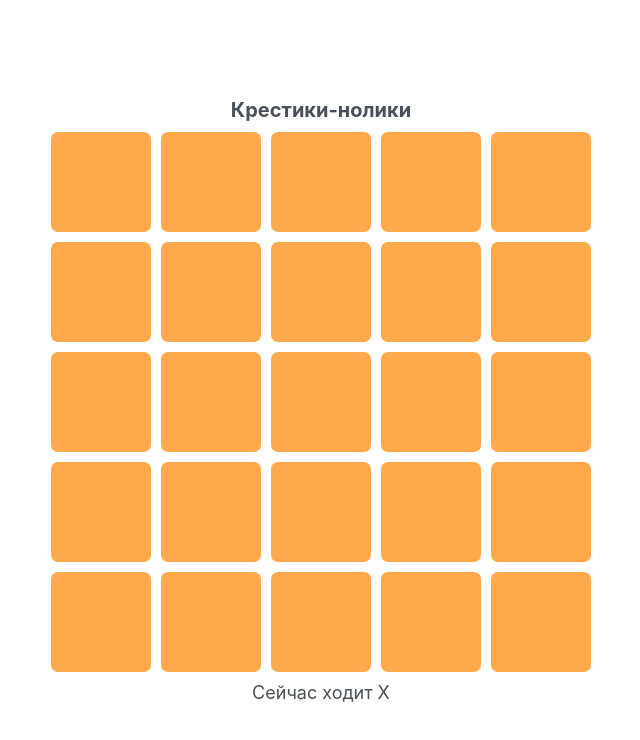
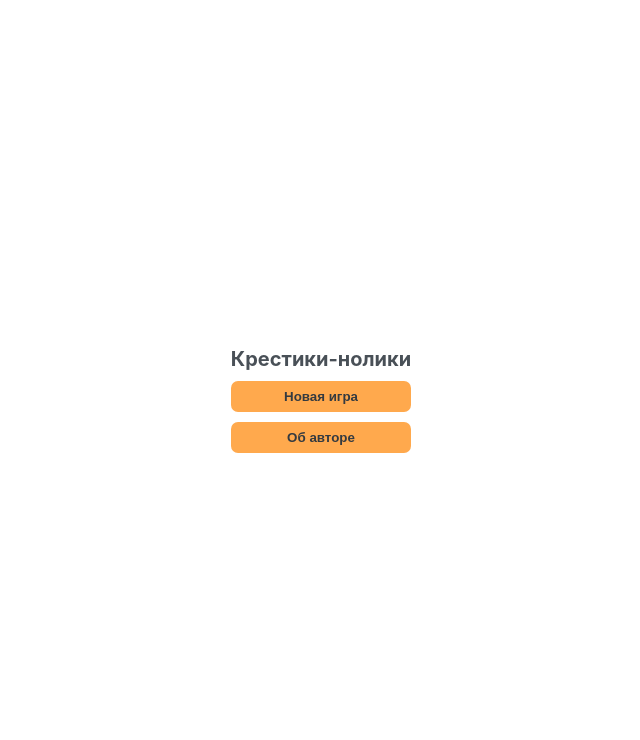
Before and after one commit to yadelishka/tic-tac-toe_game, a React (Create React App) app: page / in a window 1280 px wide. Shown: the top 740 px of the page, without its empty margins (319-959 px from the left). Built offline with nearby package versions, Linux system fonts and the light colour scheme.

Commit message:
add menu, win-alert

```diff
--- a/package.json
+++ b/package.json
@@ -1,5 +1,5 @@
 {
-  "name": "eat-n-split",
+  "name": "tic-tac-toe_game",
   "version": "0.1.0",
   "private": true,
   "dependencies": {
--- a/src/App.js
+++ b/src/App.js
@@ -35,57 +35,67 @@ function checkWinCondition(
   const value = cells[lastMoveIndex];
   const rowIndex = Math.floor(lastMoveIndex / columnCount);
   const columnIndex = lastMoveIndex % columnCount;
+  let winningCells = [];
 
   let winCounter = 1;
   let tempIndex = lastMoveIndex + 1;
   while (
-    winCounter < winCount &&
+    // winCounter < winCount &&
     rowIndex === Math.floor(tempIndex / columnCount) &&
     cells[tempIndex] === value
   ) {
+    winningCells.push(tempIndex);
     winCounter++;
     tempIndex++;
   }
   tempIndex = lastMoveIndex - 1;
   while (
-    winCounter < winCount &&
+    // winCounter < winCount &&
     rowIndex === Math.floor(tempIndex / columnCount) &&
     cells[tempIndex] === value
   ) {
+    winningCells.push(tempIndex);
     winCounter++;
     tempIndex--;
   }
-  if (winCounter >= winCount) return true;
+  winningCells.push(lastMoveIndex);
+  if (winCounter >= winCount) return winningCells;
 
+  winningCells.splice(0, winningCells.length);
   winCounter = 1;
   tempIndex = lastMoveIndex - columnCount;
   while (
-    winCounter < winCount &&
+    // winCounter < winCount &&
     columnIndex === tempIndex % columnCount &&
     cells[tempIndex] === value
   ) {
+    winningCells.push(tempIndex);
     winCounter++;
     tempIndex -= columnCount;
   }
   tempIndex = lastMoveIndex + columnCount;
   while (
-    winCounter < winCount &&
+    // winCounter < winCount &&
     columnIndex === tempIndex % columnCount &&
     cells[tempIndex] === value
   ) {
+    winningCells.push(tempIndex);
     winCounter++;
     tempIndex += columnCount;
   }
-  if (winCounter >= winCount) return true;
+  winningCells.push(lastMoveIndex);
+  if (winCounter >= winCount) return winningCells;
 
+  winningCells.splice(0, winningCells.length);
   winCounter = 1;
   tempIndex = lastMoveIndex + columnCount + 1;
   let tempRow = rowIndex + 1;
   while (
-    winCounter < winCount &&
+    // winCounter < winCount &&
     tempRow === Math.floor(tempIndex / columnCount) &&
     cells[tempIndex] === value
   ) {
+    winningCells.push(tempIndex);
     winCounter++;
     tempIndex += columnCount + 1;
     tempRow++;
@@ -93,24 +103,28 @@ function checkWinCondition(
   tempIndex = lastMoveIndex - columnCount - 1;
   tempRow = rowIndex - 1;
   while (
-    winCounter < winCount &&
+    // winCounter < winCount &&
     tempRow === Math.floor(tempIndex / columnCount) &&
     cells[tempIndex] === value
   ) {
+    winningCells.push(tempIndex);
     winCounter++;
     tempIndex -= columnCount + 1;
     tempRow--;
   }
-  if (winCounter >= winCount) return true;
+  winningCells.push(lastMoveIndex);
+  if (winCounter >= winCount) return winningCells;
 
+  winningCells.splice(0, winningCells.length);
   winCounter = 1;
   tempIndex = lastMoveIndex + columnCount - 1;
   tempRow = rowIndex + 1;
   while (
-    winCounter < winCount &&
+    // winCounter < winCount &&
     tempRow === Math.floor(tempIndex / columnCount) &&
     cells[tempIndex] === value
   ) {
+    winningCells.push(tempIndex);
     winCounter++;
     tempIndex += columnCount - 1;
     tempRow++;
@@ -118,36 +132,98 @@ function checkWinCondition(
   tempIndex = lastMoveIndex - columnCount + 1;
   tempRow = rowIndex - 1;
   while (
-    winCounter < winCount &&
+    // winCounter < winCount &&
     tempRow === Math.floor(tempIndex / columnCount) &&
     cells[tempIndex] === value
   ) {
+    winningCells.push(tempIndex);
     winCounter++;
     tempIndex -= columnCount - 1;
     tempRow--;
   }
-  if (winCounter >= winCount) return true;
+  winningCells.push(lastMoveIndex);
+  if (winCounter >= winCount) return winningCells;
 
+  winningCells.splice(0, winningCells.length);
   return false;
 }
 
+const GAME_STATE = { Menu: "menu", Playing: "playing", EndGame: "endGame" };
+
 export default function App() {
   const [activePlayerValue, setActivePlayerValue] = useState(1);
+  const [gameState, setGameState] = useState(GAME_STATE.Menu);
+
+  function startNewGame() {
+    setGameState(GAME_STATE.Playing);
+  }
+
+  function returnToMenu() {
+    setGameState(GAME_STATE.Menu);
+  }
+
+  function endGame() {
+    setGameState(GAME_STATE.EndGame);
+  }
+
+  const isInMenu = gameState === GAME_STATE.Menu;
+  const isPlaying = gameState === GAME_STATE.Playing;
+  const isEndGame = gameState === GAME_STATE.EndGame;
+
   return (
     <div>
       <h1 className="header">Крестики-нолики</h1>
-      <Board
-        activePlayerValue={activePlayerValue}
-        setActivePlayerValue={setActivePlayerValue}
-      />
-      <ActivePlayerLabel activePlayerValue={activePlayerValue} />
+      {isInMenu && <MenuPage onNewGame={startNewGame} />}
+      {(isPlaying || isEndGame) && (
+        <GamePage
+          activePlayerValue={activePlayerValue}
+          setActivePlayerValue={setActivePlayerValue}
+          onReturnToMenu={returnToMenu}
+          onEndGame={endGame}
+          gameState={gameState}
+          onStartNewGame={startNewGame}
+        />
+      )}
     </div>
   );
 }
 
-function Board({ activePlayerValue, setActivePlayerValue }) {
+function Button({ children, onClick }) {
+  return (
+    <button className="button" onClick={onClick}>
+      {children}
+    </button>
+  );
+}
+
+function MenuPage({ onNewGame }) {
+  return (
+    <div className="menu">
+      <Button onClick={onNewGame}>Новая игра</Button>
+      <Button>Об авторе</Button>
+    </div>
+  );
+}
+
+function GamePage({
+  activePlayerValue,
+  setActivePlayerValue,
+  onReturnToMenu,
+  onEndGame,
+  gameState,
+  onStartNewGame,
+}) {
   const [cells, setCells] = useState(initialCells);
-  console.log(cells);
+  const [winningCells, setWinningCells] = useState([]);
+
+  console.log("123");
+
+  function restartGame() {
+    setCells(cells.map((cell) => 0));
+    setActivePlayerValue(1);
+    onStartNewGame();
+  }
+
   function changeCellValue(index) {
     if (cells[index] !== 0) return;
 
@@ -157,27 +233,68 @@ function Board({ activePlayerValue, setActivePlayerValue }) {
 
     setCells(newCells);
 
-    const isWin = checkWinCondition(index, newCells, 5, 5, 3);
+    const winIndexes = checkWinCondition(index, newCells, 5, 5, 3);
 
-    console.log("Win:", isWin);
+    console.log("Win:", winIndexes);
+
+    if (winIndexes) {
+      setWinningCells(winIndexes);
+      return onEndGame();
+    }
 
     setActivePlayerValue(activePlayerValue === 1 ? 2 : 1);
-    console.log(index);
-    console.log(cells);
   }
 
+  const isPlaying = gameState === GAME_STATE.Playing;
+  const isEndGame = gameState === GAME_STATE.EndGame;
+
+  return (
+    <>
+      {isEndGame && <GameEndModal activePlayerValue={activePlayerValue} />}
+      {isPlaying && <ActivePlayerLabel activePlayerValue={activePlayerValue} />}
+      <Board
+        activePlayerValue={activePlayerValue}
+        setActivePlayerValue={setActivePlayerValue}
+        cells={cells}
+        setCells={setCells}
+        changeCellValue={changeCellValue}
+        winningCells={winningCells}
+      />
+      <div className="game-actions">
+        <Button onClick={onReturnToMenu}>В меню</Button>
+        <Button onClick={restartGame}>Новая игра</Button>
+      </div>
+    </>
+  );
+}
+
+function GameEndModal({ activePlayerValue }) {
+  return (
+    <div className="game-end-modal">{`${cellViews[activePlayerValue]} победил!`}</div>
+  );
+}
+
+function Board({ cells, changeCellValue, winningCells }) {
+  console.log(winningCells);
   return (
     <div className="board">
       {cells.map((value, index) => (
-        <Cell value={value} changeCellValue={() => changeCellValue(index)} />
+        <Cell
+          value={value}
+          changeCellValue={() => changeCellValue(index)}
+          isWinning={winningCells.includes(index)}
+        />
       ))}
     </div>
   );
 }
 
-function Cell({ value, changeCellValue }) {
+function Cell({ value, changeCellValue, isWinning }) {
   return (
-    <div className="cell" onClick={changeCellValue}>
+    <div
+      className={isWinning ? "green cell" : "cell"}
+      onClick={changeCellValue}
+    >
       {cellViews[value]}
     </div>
   );
--- a/src/index.css
+++ b/src/index.css
@@ -49,11 +49,18 @@ body {
   margin-bottom: 10px;
 }
 
+.menu {
+  display: flex;
+  flex-direction: column;
+  gap: 10px;
+}
+
 .board {
   width: 540px;
   display: flex;
   flex-wrap: wrap;
   gap: 10px;
+  margin-bottom: 30px;
 }
 
 .cell {
@@ -79,6 +86,26 @@ body {
   font-size: large;
   text-align: center;
   margin-top: 10px;
+  margin-bottom: 10px;
+}
+
+.game-actions {
+  display: flex;
+  gap: 10px;
+}
+
+.game-end-modal {
+  font-size: x-large;
+  text-align: center;
+  margin-bottom: 10px;
+  width: 200px;
+  position: absolute;
+  top: 45%;
+  left: calc(50% - 100px);
+  background-color: #ffe8cc;
+  padding: 30px;
+  border-radius: 7px;
+  box-shadow: 12px 12px 2px 1px rgba(0, 0, 0, 0.2);
 }
 
 .button:hover {
```
